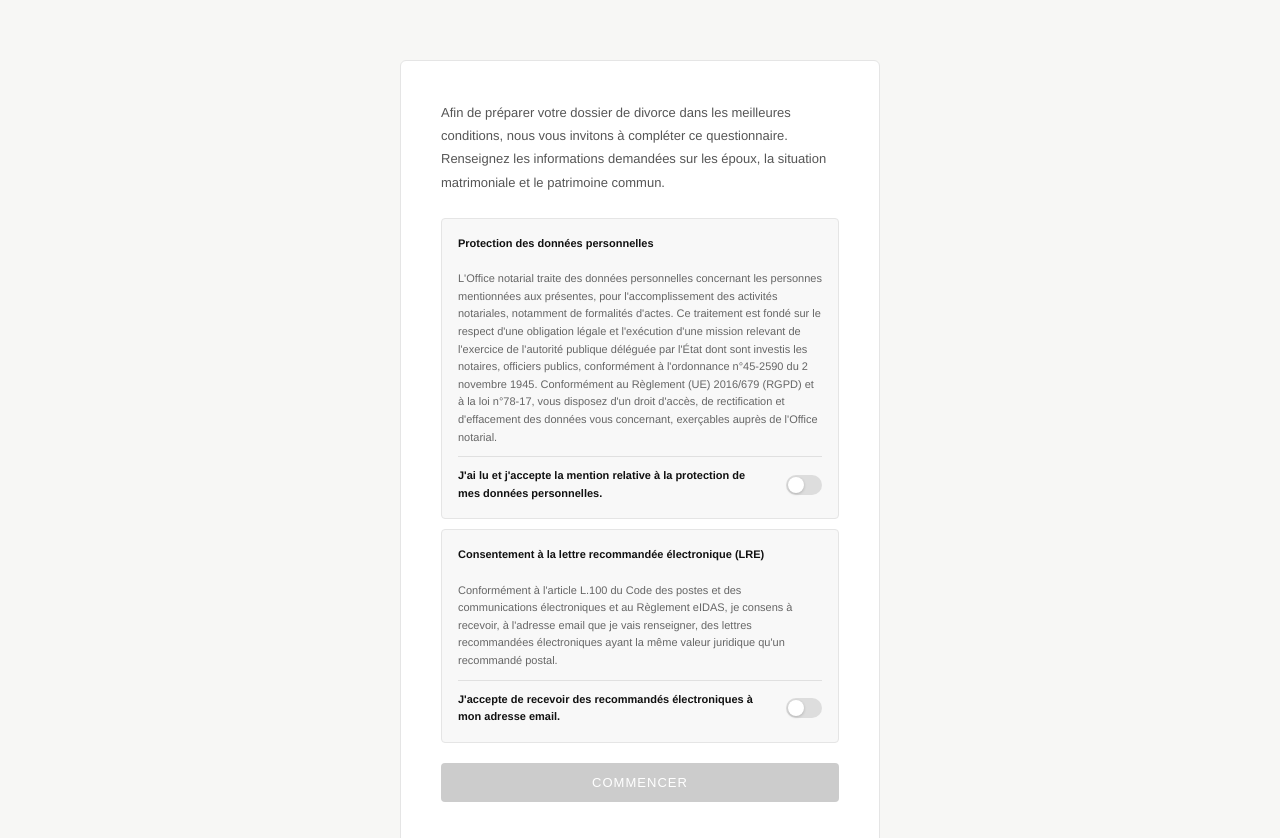
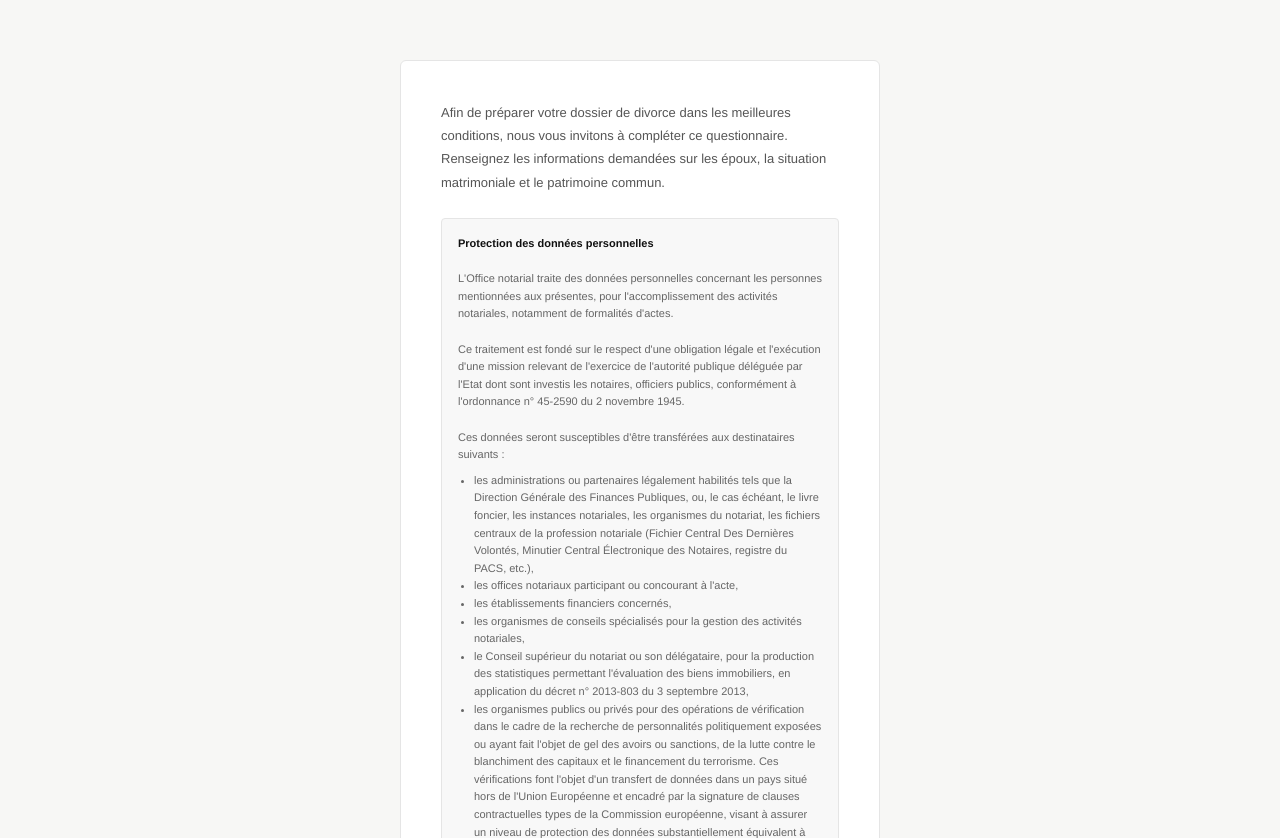
Before and after one commit to gregtago/questionnaire-notaire, a website: page public/divorce.html in a window 1280 px wide. Shown: the part 114-952 px from the top of the page. Drawn offline with Linux system fonts and the light colour scheme.

Commit message:
content: clause RGPD complète (divorce.html)

```diff
--- a/public/divorce.html
+++ b/public/divorce.html
@@ -117,7 +117,28 @@
     <div class="rgpd-check" id="wrapRgpd">
       <input type="checkbox" id="cbRgpd" onchange="checkRgpd(); this.closest('.rgpd-check').classList.toggle('checked', this.checked)">
       <strong>Protection des données personnelles</strong><br><br>
-      L'Office notarial traite des données personnelles concernant les personnes mentionnées aux présentes, pour l'accomplissement des activités notariales, notamment de formalités d'actes. Ce traitement est fondé sur le respect d'une obligation légale et l'exécution d'une mission relevant de l'exercice de l'autorité publique déléguée par l'État dont sont investis les notaires, officiers publics, conformément à l'ordonnance n°45-2590 du 2 novembre 1945. Conformément au Règlement (UE) 2016/679 (RGPD) et à la loi n°78-17, vous disposez d'un droit d'accès, de rectification et d'effacement des données vous concernant, exerçables auprès de l'Office notarial.
+      L'Office notarial traite des données personnelles concernant les personnes mentionnées aux présentes, pour l'accomplissement des activités notariales, notamment de formalités d'actes.
+      <br><br>
+      Ce traitement est fondé sur le respect d'une obligation légale et l'exécution d'une mission relevant de l'exercice de l'autorité publique déléguée par l'Etat dont sont investis les notaires, officiers publics, conformément à l'ordonnance n° 45-2590 du 2 novembre 1945.
+      <br><br>
+      Ces données seront susceptibles d'être transférées aux destinataires suivants :
+      <ul style="margin:8px 0 8px 16px;padding:0;list-style:disc;">
+        <li>les administrations ou partenaires légalement habilités tels que la Direction Générale des Finances Publiques, ou, le cas échéant, le livre foncier, les instances notariales, les organismes du notariat, les fichiers centraux de la profession notariale (Fichier Central Des Dernières Volontés, Minutier Central Électronique des Notaires, registre du PACS, etc.),</li>
+        <li>les offices notariaux participant ou concourant à l'acte,</li>
+        <li>les établissements financiers concernés,</li>
+        <li>les organismes de conseils spécialisés pour la gestion des activités notariales,</li>
+        <li>le Conseil supérieur du notariat ou son délégataire, pour la production des statistiques permettant l'évaluation des biens immobiliers, en application du décret n° 2013-803 du 3 septembre 2013,</li>
+        <li>les organismes publics ou privés pour des opérations de vérification dans le cadre de la recherche de personnalités politiquement exposées ou ayant fait l'objet de gel des avoirs ou sanctions, de la lutte contre le blanchiment des capitaux et le financement du terrorisme. Ces vérifications font l'objet d'un transfert de données dans un pays situé hors de l'Union Européenne et encadré par la signature de clauses contractuelles types de la Commission européenne, visant à assurer un niveau de protection des données substantiellement équivalent à celui garanti dans l'Union Européenne.</li>
+      </ul>
+      La communication de ces données à ces destinataires peut être indispensable pour l'accomplissement des activités notariales.
+      <br><br>
+      Les documents permettant d'établir, d'enregistrer et de publier les actes sont conservés 30 ans à compter de la réalisation de l'ensemble des formalités. L'acte authentique et ses annexes sont conservés 75 ans et 100 ans lorsque l'acte porte sur des personnes mineures ou majeures protégées. Les vérifications liées aux personnalités politiquement exposées, au blanchiment des capitaux et au financement du terrorisme sont conservées 5 ans après la fin de la relation d'affaires.
+      <br><br>
+      Conformément à la réglementation en vigueur relative à la protection des données personnelles, les personnes peuvent demander l'accès aux données les concernant. Le cas échéant, elles peuvent demander la rectification ou l'effacement de celles-ci, obtenir la limitation du traitement de ces données ou s'y opposer pour des raisons tenant à leur situation particulière. Elles peuvent également définir des directives relatives à la conservation, à l'effacement et à la communication de leurs données personnelles après leur décès.
+      <br>
+      L'Office notarial a désigné un Délégué à la protection des données que les personnes peuvent contacter à l'adresse suivante : <a href="mailto:office@tagot.notaires.fr" style="color:inherit;">office@tagot.notaires.fr</a>.
+      <br><br>
+      Si les personnes estiment, après avoir contacté l'Office notarial, que leurs droits ne sont pas respectés, elles peuvent introduire une réclamation auprès d'une autorité européenne de contrôle, la Commission Nationale de l'Informatique et des Libertés pour la France.
       <label class="rgpd-accept" for="cbRgpd">
         <em>J'ai lu et j'accepte la mention relative à la protection de mes données personnelles.</em>
         <span class="toggle"></span>
```
